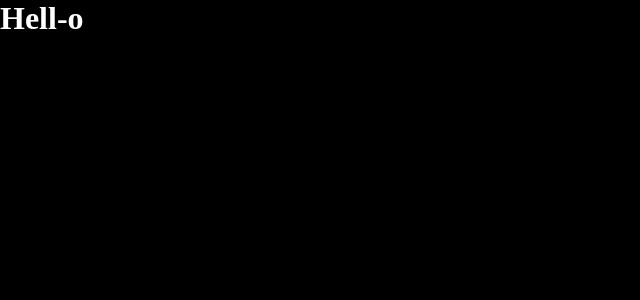
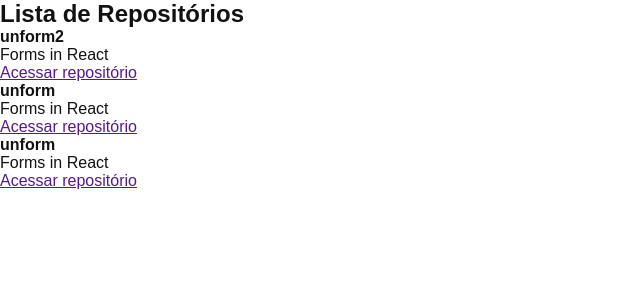
Before and after one commit to pedrodif/uploadGitHubExplorer, a React app: page / in a window 1280 px wide. Shown: the top 300 px of the page, without its empty margins (0-640 px from the left). Built offline with nearby package versions, Linux system fonts and the light colour scheme.

Commit message:
feat: :art:

```diff
--- a/src/App.jsx
+++ b/src/App.jsx
@@ -1,6 +1,7 @@
+import { RepositoryList } from './components/RepositoryList';
 import './styles/global.scss';
 
 export function App() {
 
-  return <h1>Hell-o</h1>
+  return <RepositoryList />
 }
--- /dev/null
+++ b/src/components/RepositoryList.jsx
@@ -0,0 +1,38 @@
+const repositoryName = 'unform2';
+
+export function RepositoryList() {
+  return (
+    <section className="repository-list">
+      <h1>Lista de Repositórios</h1>
+
+      <ul>
+        <li>
+          <strong>{repositoryName}</strong>
+          <p>Forms in React</p>
+
+          <a href="">
+            Acessar repositório
+          </a>
+        </li>
+
+        <li>
+          <strong>unform</strong>
+          <p>Forms in React</p>
+
+          <a href="">
+            Acessar repositório
+          </a>
+        </li>
+
+        <li>
+          <strong>unform</strong>
+          <p>Forms in React</p>
+
+          <a href="">
+            Acessar repositório
+          </a>
+        </li>
+      </ul>
+    </section>
+  )
+}
--- a/src/styles/global.scss
+++ b/src/styles/global.scss
@@ -5,7 +5,6 @@
 }
 
 body{
-  font: Arial, Helvetica, sans-serif;
-  background-color: #000000;
-  color: #ffffff;
+  font: 16px "Helvetica Neve", Arial, sans-serif;
+  color: #121214;
 }
```
